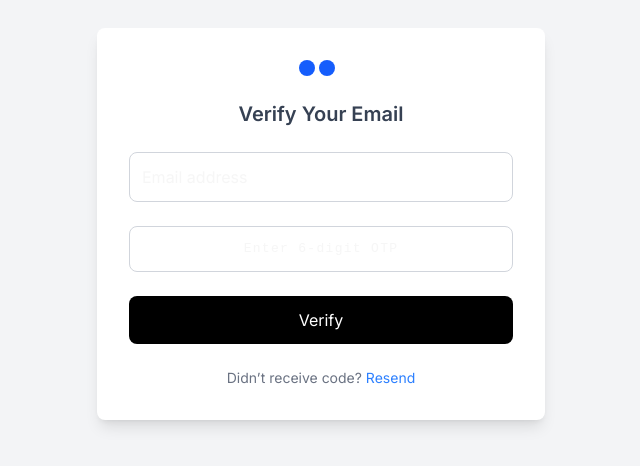
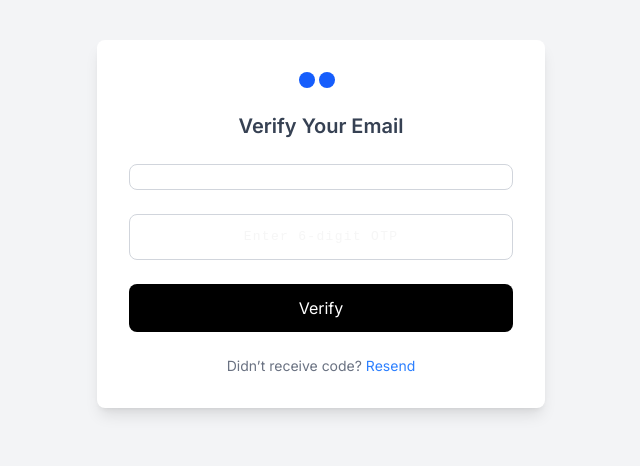
Before and after one commit to Muhammadtalha678/ecommerce-fullstack-design, a Next.js app in the folder frontend/: page /verify-email in a window 1280 px wide. Shown: the part 176-642 px from the top of the page, without its empty margins (319-959 px from the left). Built offline with nearby package versions, Linux system fonts and the light colour scheme.

Commit message:
remove email as input field

```diff
--- a/frontend/src/components/Auth/VerifyEmail.tsx
+++ b/frontend/src/components/Auth/VerifyEmail.tsx
@@ -15,9 +15,7 @@ const VerifyEmail = ({ action, state, pending }: {
 
     const email = searchParams.get('email') || ""
 
-    const [formValues, setFormValues] = useState({
-        email: email, otp: ''
-    })
+    const [otp, setOtp] = useState<string>('')
     useEffect(() => {
         if (!email) {
             router.back();
@@ -40,17 +38,13 @@ const VerifyEmail = ({ action, state, pending }: {
 
                 {/* Form */}
                 <form action={action} className="space-y-4">
+                    <input type="hidden" name="email" value={email} />
+                    <div>
+                        <p
 
-                    <div>
-                        <input
-                            type="email"
-                            placeholder="Email address"
                             className="w-full p-3 border border-gray-300 rounded-lg focus:outline-none focus:ring-2 focus:ring-blue-500"
-                            value={formValues.email}
-                            onChange={(e) => setFormValues({ ...formValues, email: e.target.value })}
-                            name='email'
-                            required
-                        />
+
+                        >{email}</p>
                         <p className=" text-red-500 text-sm mt-6">
                             {
                                 state?.error && state.errors.email && state.errors.email
@@ -64,9 +58,14 @@ const VerifyEmail = ({ action, state, pending }: {
                             placeholder="Enter 6-digit OTP"
                             maxLength={6}
                             className="w-full p-3 border border-gray-300 rounded-lg focus:outline-none focus:ring-2 focus:ring-blue-500 text-center tracking-widest font-mono"
-                            value={formValues.otp}
+                            value={otp}
                             name='otp'
-                            onChange={(e) => setFormValues({ ...formValues, otp: e.target.value })}
+                            onChange={(e) => {
+                                const value = e.target.value
+                                if (/^[0-9]{0,6}$/.test(value)) {
+                                    setOtp(value)
+                                }
+                            }}
                             required
                         />
                         <p className=" text-red-500 text-sm mt-6">
```
